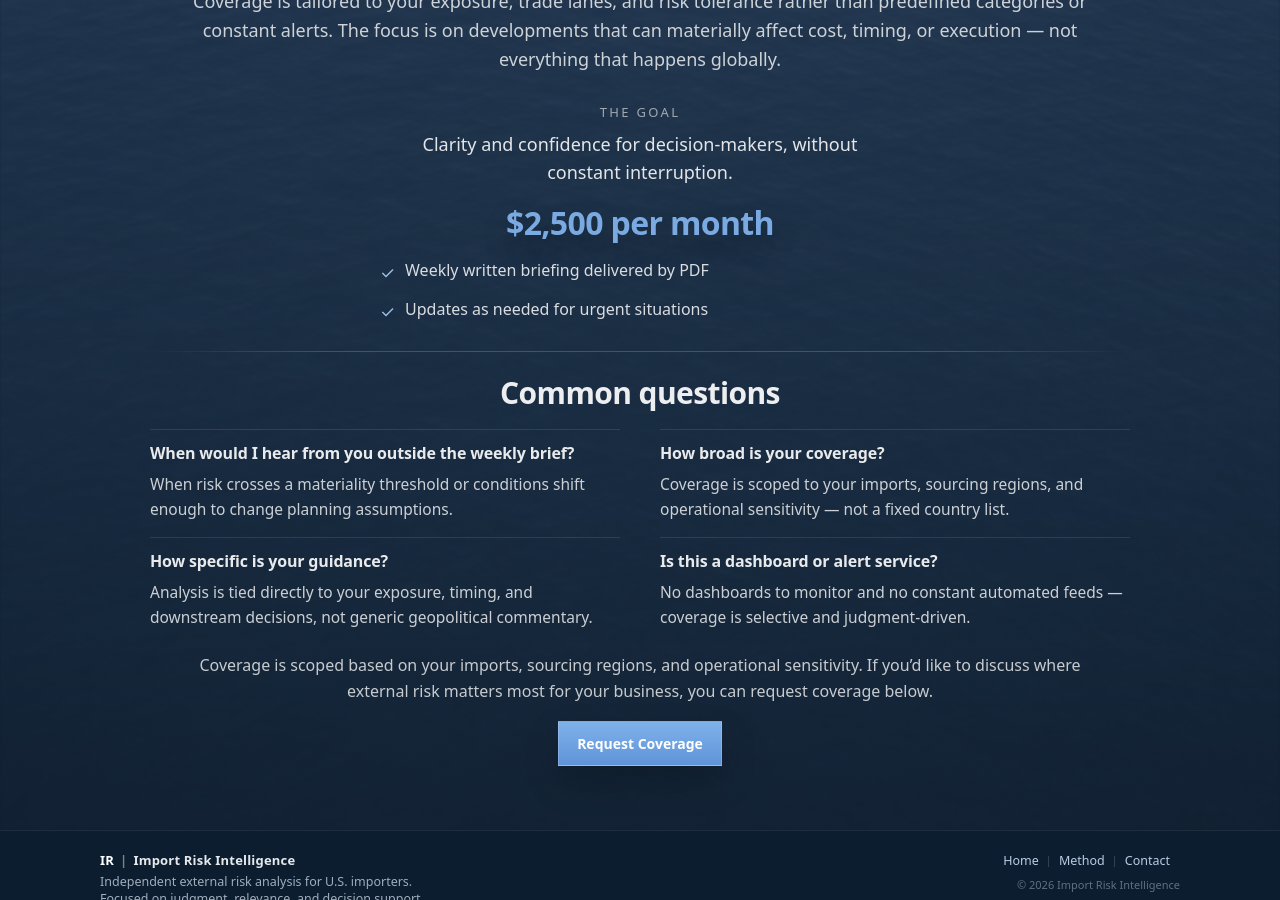
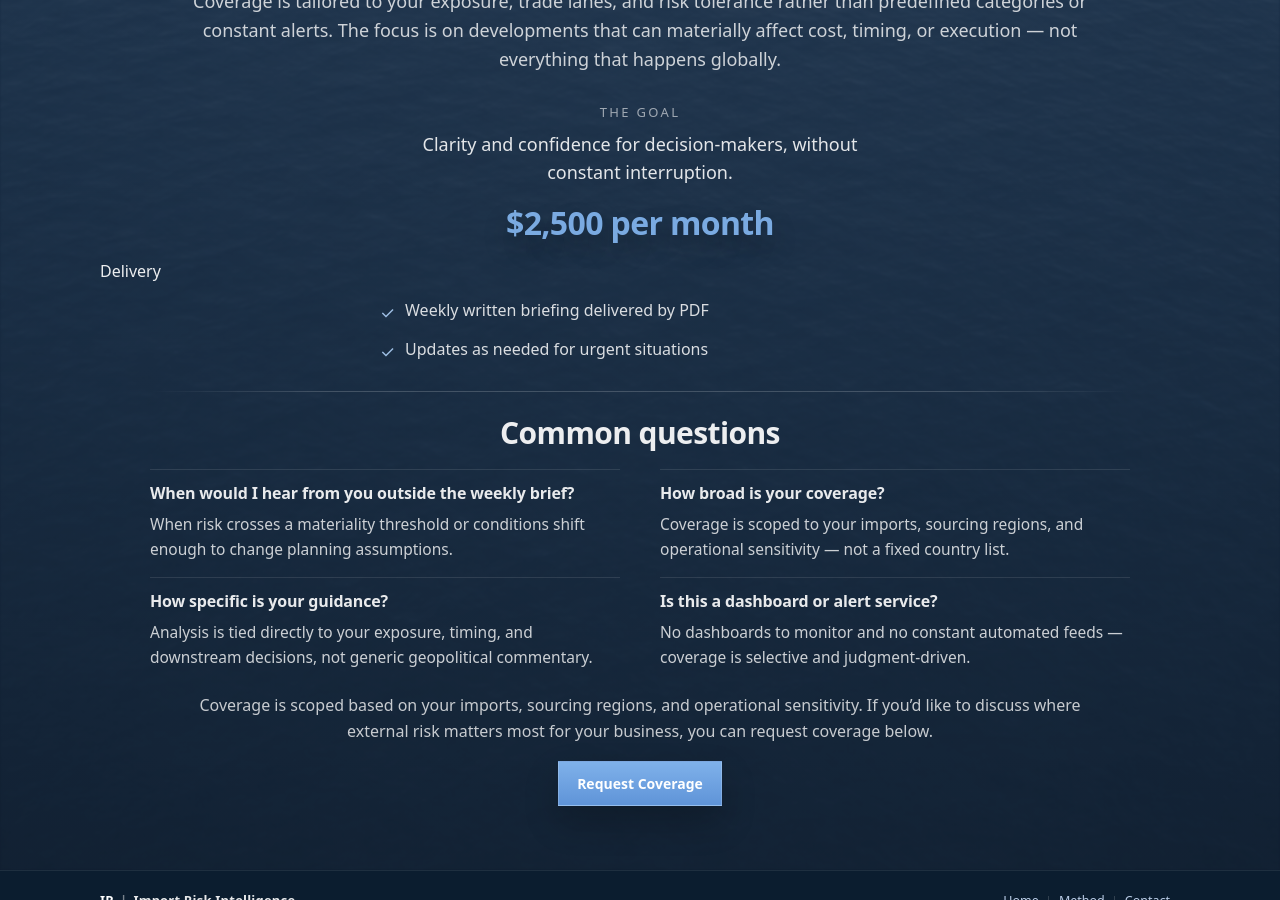
Before and after one commit to importrisk/import-risk-intelligence-site, a Jekyll site: the page built from method.html, in a window 1280 px wide and 900 px high, scrolled down 971 px. Built offline with Jekyll 4.4.1, drawn with Linux system fonts in a browser that asks for light colours.

Commit message:
Update method.html

```diff
--- a/method.html
+++ b/method.html
@@ -216,6 +216,8 @@ css: /method.css?v=100
   </p>
   <p class="mp-goal-price">$2,500 per month</p>
 </div>
+    <!-- ADD THIS LINE -->
+<p class="mp-includes-label">Delivery</p>
 
 <ul class="mp-includes" aria-label="Delivery cadence">
   <li>Weekly written briefing delivered by PDF</li>
```
